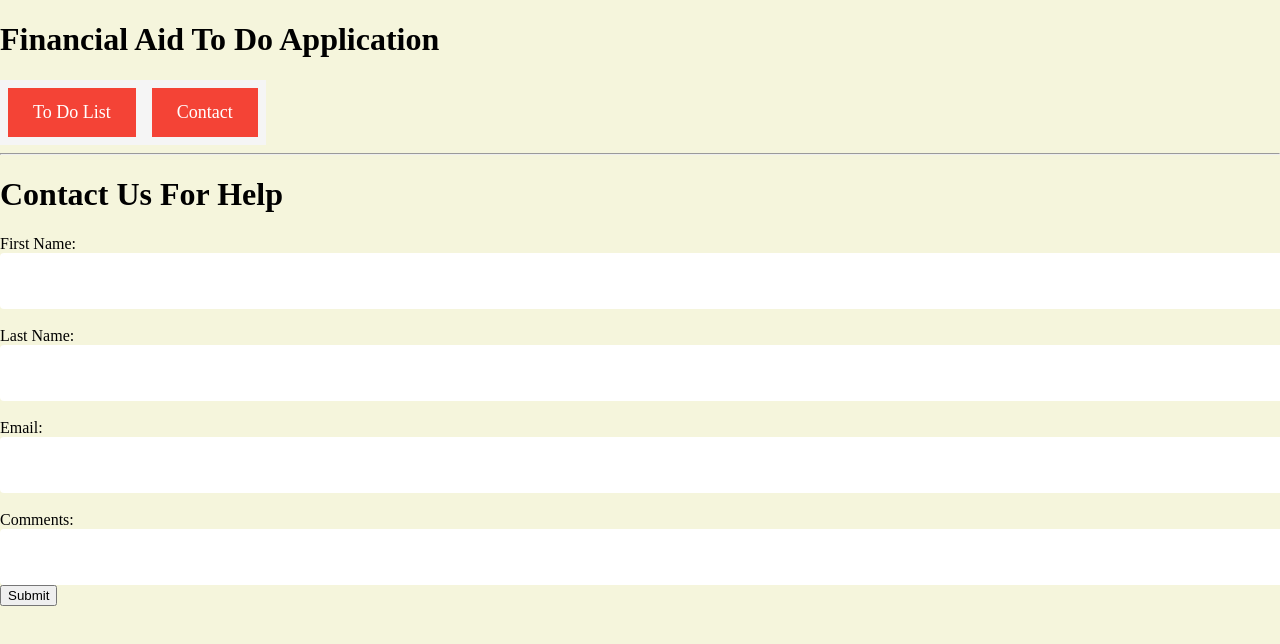
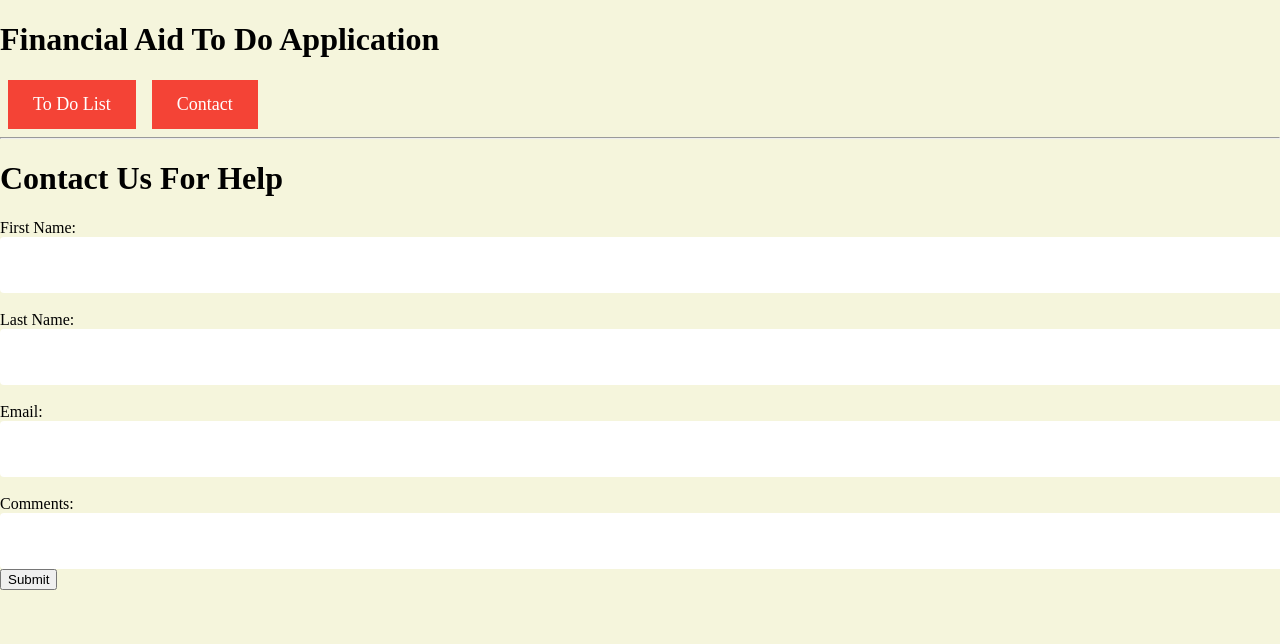
Before and after one commit to mthompson1085/todoapplication, a React (Create React App) app in the folder todo-app/: page /contact in a window 1280 px wide. Shown: the top 644 px of the page. Built offline with nearby package versions, Linux system fonts and the light colour scheme.

Commit message:
updated css to remove errors

```diff
--- a/todo-app/src/index.css
+++ b/todo-app/src/index.css
@@ -35,10 +35,9 @@ li {
   display: inline;
   display: block;
   padding: 8px;
-  float: left;
   font-size: large;
   color: blue;
-  background-color: whitesmoke;
+  display: inline;
 
 }
 .App {
@@ -49,5 +48,4 @@ li {
     padding: 35px;
     float: left;
     font-size: 30px;
-    style:none
 }
```
